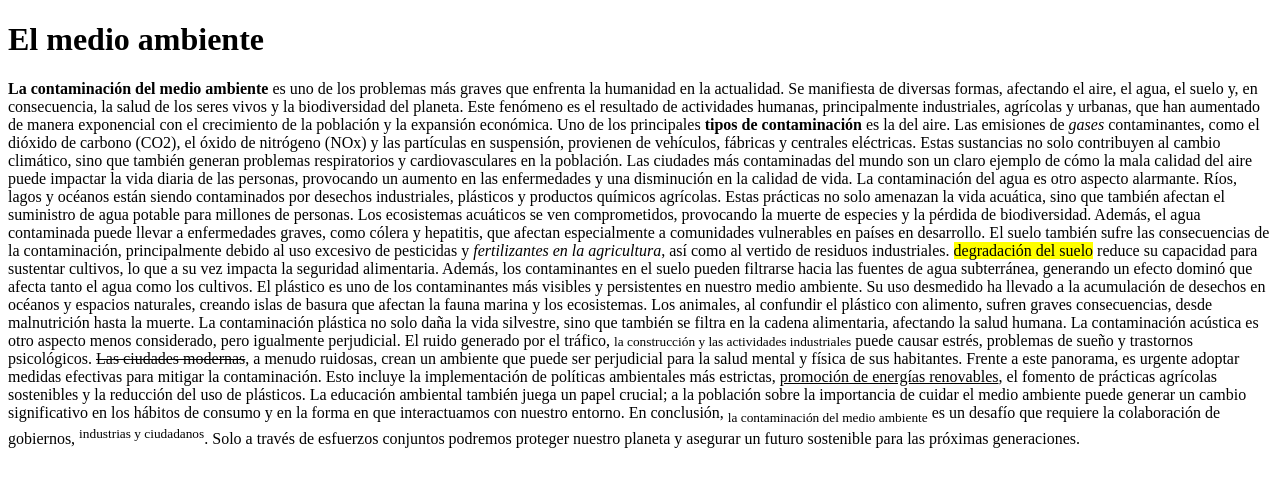
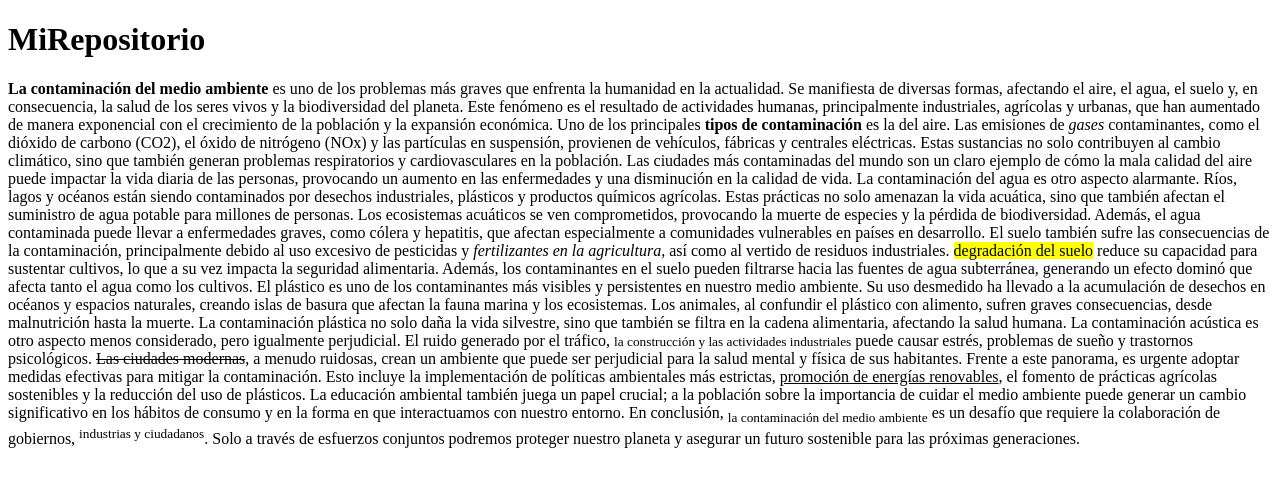
Before and after one commit to Cristy-Flores/miRepoCristy, a plain HTML site: page index.html in a window 1280 px wide. Drawn offline with Linux system fonts and the light colour scheme.

Commit message:
micomitdelindex

```diff
--- a/index.html
+++ b/index.html
@@ -6,7 +6,7 @@
     <title>MiRepositorio</title>
 </head>
 <body>
-    <h1>El medio ambiente</h1>
+    <h1>MiRepositorio</h1>
     <p>
         <b>La contaminación del medio ambiente</b> es uno de los problemas más graves que enfrenta la humanidad en la actualidad. Se manifiesta de diversas formas, afectando el aire, el agua, el suelo y, en consecuencia, la salud de los seres vivos y la biodiversidad del planeta. Este fenómeno es el resultado de actividades humanas, principalmente industriales, agrícolas y urbanas, que han aumentado de manera exponencial con el crecimiento de la población y la expansión económica.
 
```
